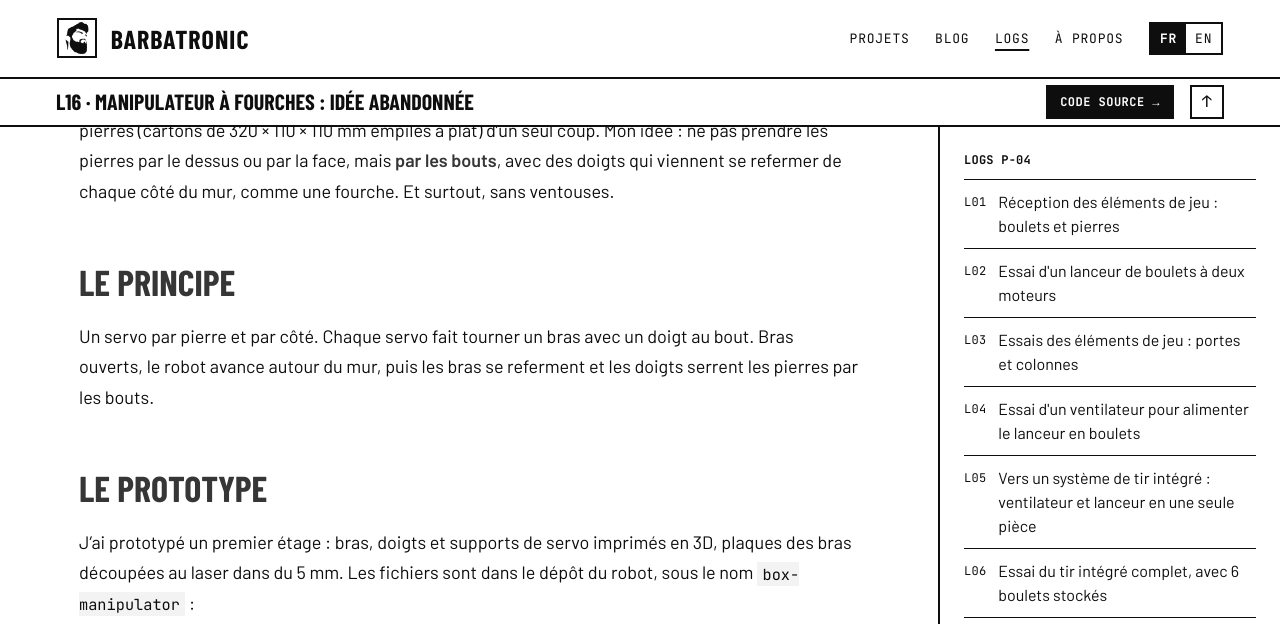
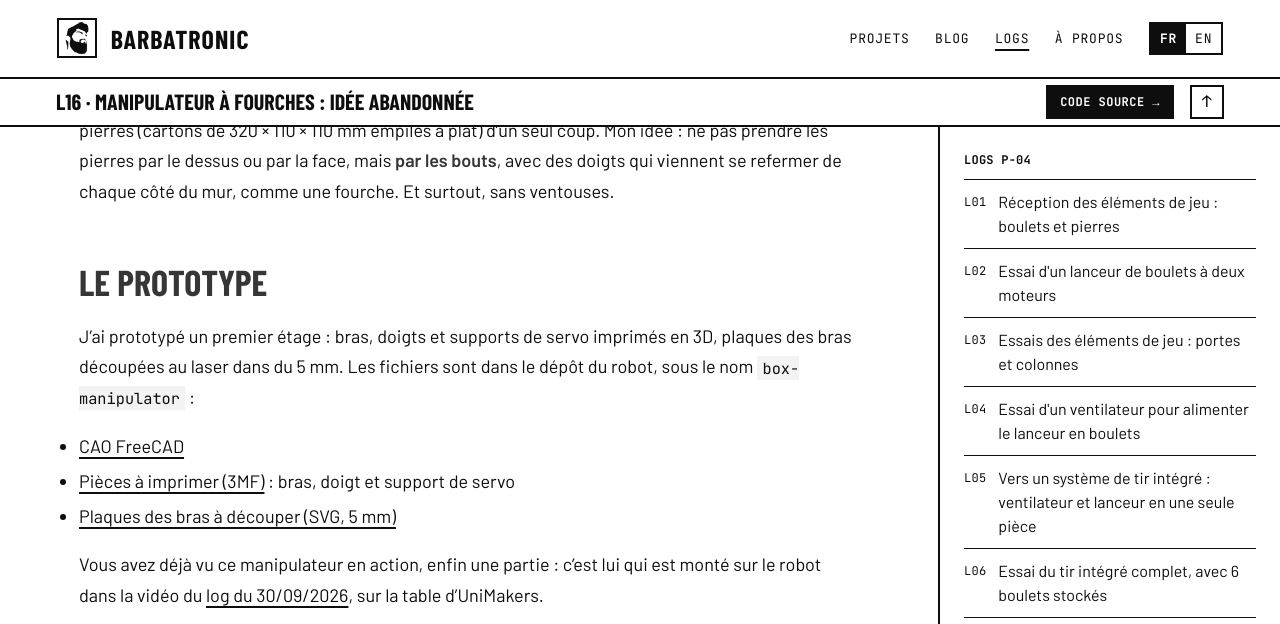
Before and after one commit to Barbatronic/barbatronic.github.io, a Jekyll site: the page built from _logs/cdr-2027/2026-11-26-manipulateur-a-fourches-idee-abandonnee.md, in a window 1280 px wide and 900 px high, scrolled down 451 px, cut to the strip 0-624 px from the top of the window. Built offline with Jekyll 4.4.1, drawn with Linux system fonts in a browser that asks for light colours; comment, search, counter and statistics services are not loaded.

Commit message:
log(cdr-2027): retirer la section principe du L16

```diff
--- a/_logs/cdr-2027/2026-11-26-manipulateur-a-fourches-idee-abandonnee.md
+++ b/_logs/cdr-2027/2026-11-26-manipulateur-a-fourches-idee-abandonnee.md
@@ -12,10 +12,6 @@ state: "abandonné"
 ## L'idée
 
 En septembre, juste après la sortie du [règlement bêta]({{ '/blog/2026/09/reglement-beta-cdr-2027/' | relative_url }}), j'ai cherché comment prendre le mur de 3 pierres (cartons de 320 × 110 × 110 mm empilés à plat) d'un seul coup. Mon idée : ne pas prendre les pierres par le dessus ou par la face, mais **par les bouts**, avec des doigts qui viennent se refermer de chaque côté du mur, comme une fourche. Et surtout, sans ventouses.
-
-## Le principe
-
-Un servo par pierre et par côté. Chaque servo fait tourner un bras avec un doigt au bout. Bras ouverts, le robot avance autour du mur, puis les bras se referment et les doigts serrent les pierres par les bouts.
 
 ## Le prototype
 
```
